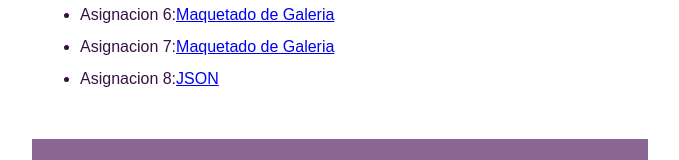
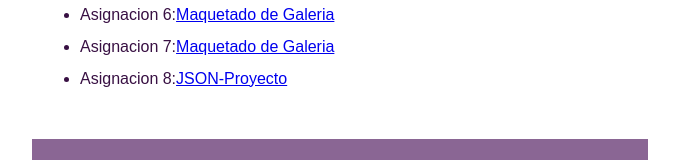
Before and after one commit to j-rojas-web/TecnologiaWeb, a plain HTML site: page index.html in a window 1280 px wide. Shown: the part 342-502 px from the top of the page, without its empty margins (300-979 px from the left). Drawn offline with Linux system fonts and the light colour scheme.

Commit message:
Json-Proyecto

```diff
--- a/index.html
+++ b/index.html
@@ -30,7 +30,7 @@
         <li>Asignacion 5:<a href="asignacion_5/menu.html">Proyecto</a></li>
         <li>Asignacion 6:<a href="asignacion_6/imagenes.html">Maquetado de Galeria</a></li>
         <li>Asignacion 7:<a href="asignacion_7/contactos.html">Maquetado de Galeria</a></li>
-        <li>Asignacion 8:<a href="asignacion_8/index.html">JSON</a></li>
+        <li>Asignacion 8:<a href="asignacion_8/index.html">JSON-Proyecto</a></li>
       </ul>
     </main>
 
```
